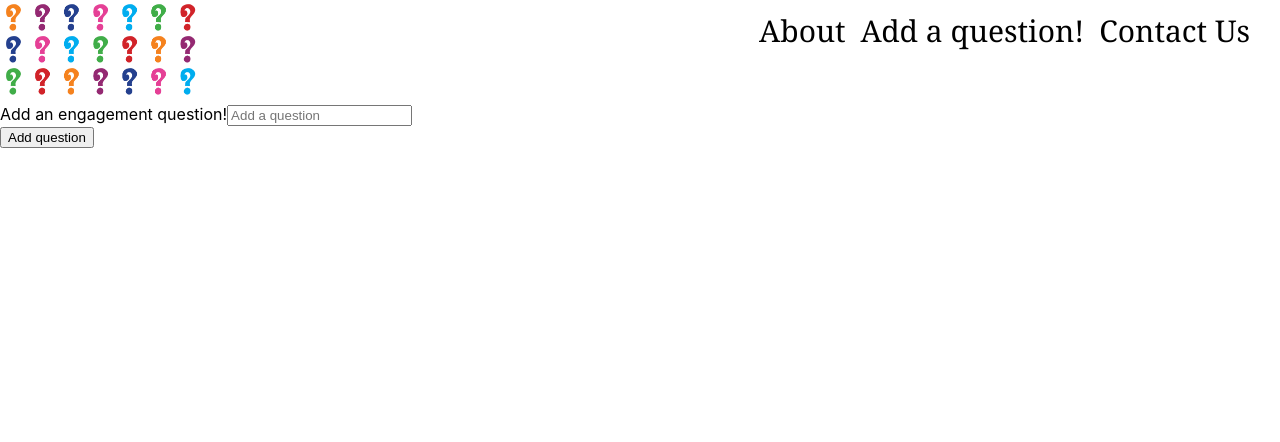
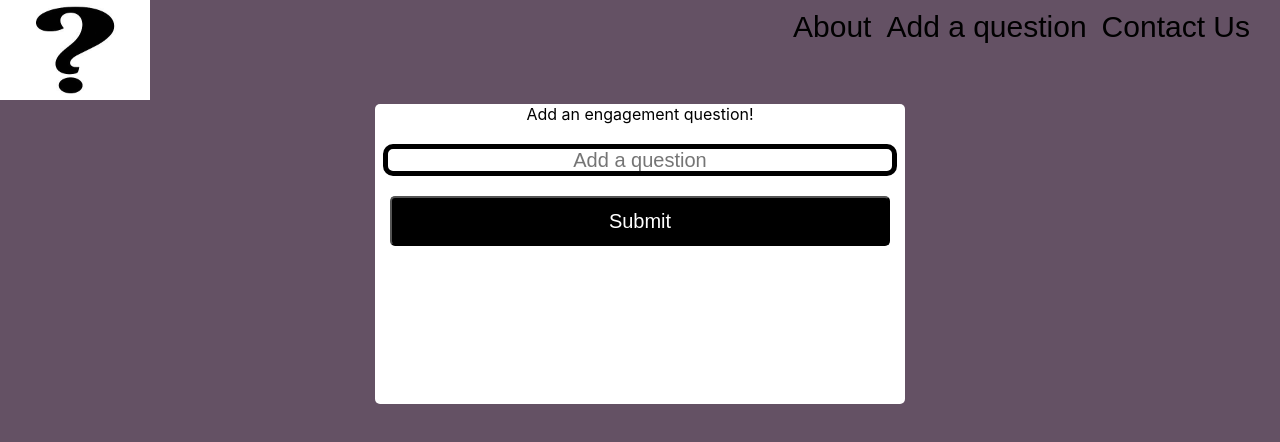
Before and after one commit to ktmac21/Engagement-Question-Generator, a React (Create React App) app in the folder client/: page /add in a window 1280 px wide. Shown: the top 442 px of the page. Built offline with nearby package versions, Linux system fonts and the light colour scheme.

Commit message:
added CSS styling to question components

```diff
--- a/client/src/App.css
+++ b/client/src/App.css
@@ -0,0 +1,4 @@
+body {
+    background-color: rgb(100, 81, 100);
+
+}
--- a/client/src/App.js
+++ b/client/src/App.js
@@ -1,5 +1,5 @@
 import Navigation from './components/Navigation';
-import GetQuestionBtn from './components/GetQuestionBtn';
+import GetAQuestion from './components/GetAQuestion';
 import { BrowserRouter, Routes, Route } from 'react-router-dom';
 import './App.css';
 import AddQuestionForm from './components/AddQuestionForm';
@@ -9,17 +9,19 @@ import Contact from './components/Contact';
 function App() {
 
   return (
+    <div className='App'>
     <BrowserRouter>
 
         <Navigation />
         <Routes>
-          <Route path='/' element={<GetQuestionBtn/>} />
+          <Route path='/' element={<GetAQuestion/>} />
           <Route path="/about" element={<About />} />
           <Route path="/add" element={<AddQuestionForm />} />
           <Route path="/contact" element={<Contact/>} />
         </Routes>
 
     </BrowserRouter>
+    </div>
   );
 }
 
--- /dev/null
+++ b/client/src/components/AddQuestionForm.css
@@ -0,0 +1,40 @@
+.button {
+    height: 50px;
+    width: 500px;
+    color: white;
+    border-radius: 5px;
+    background-color: black;
+    margin-top: 20px;
+}
+
+.button:hover {
+    box-shadow: 0 5px 15px black;
+    cursor: pointer;
+}
+
+.container {
+    display: flex;
+    flex-direction: row;
+    justify-content: center;
+
+}
+
+.container2 {
+    width: 530px;
+    height: 300px;
+    border-radius: 5px;
+    background-color: white;
+    text-align: center;
+
+
+}
+
+input {
+    margin-top: 20px;
+    height: 20px;
+    width: 500px;
+    text-align: center;
+    font-size: 20px;
+    border: solid 5px black;
+    border-radius: 10px;
+}
--- a/client/src/components/AddQuestionForm.js
+++ b/client/src/components/AddQuestionForm.js
@@ -1,6 +1,7 @@
 import { useState } from 'react';
-import React from 'react'
-import { axios } from "../axios"
+import React from 'react';
+import { axios } from "../axios";
+import './AddQuestionForm.css';
 
 
 const AddQuestionForm = () => {
@@ -27,17 +28,20 @@ const AddQuestionForm = () => {
   };
 
   return (
-    <form onSubmit={handleSubmit}>
-      <div>Add an engagement question!
+    <div className="container">
+    <form className='container2' onSubmit={handleSubmit}>
+      <div>Add an engagement question!</div>
           <input
           value={enteredQuestion.question}
           type="text"
           placeholder="Add a question"
           onChange={handleChange}
           />
-      </div>
-      <button type="submit">Add question</button>
+
+      <button className='button' type="submit">Submit</button>
     </form>
+
+    </div>
   );
 };
 
--- /dev/null
+++ b/client/src/components/GetAQuestion.css
@@ -0,0 +1,26 @@
+    .button {
+        height: 50px;
+        width: 500px;
+        color: white;
+        border-radius: 5px;
+        background-color: black;
+        font-size: 20px;
+    }
+
+.button:hover {
+    box-shadow: 0 5px 15px black;
+    cursor: pointer;
+}
+
+.container1 {
+    display: flex;
+    flex-direction: column;
+    align-items: center;
+}
+
+.questionElement {
+    font-family: fantasy;
+    font-size: 80px;
+    text-align: center;
+    margin-top: 50px;
+}
--- a/client/src/components/GetQuestionBtn.js
+++ b/client/src/components/GetAQuestion.js
@@ -1,10 +1,10 @@
-import { useState, useEffect } from 'react';
-import React from 'react'
-import { axios } from "../axios"
-import './GetQuestionBtn.css'
+import { useState } from 'react';
+import React from 'react';
+import { axios } from "../axios";
+import './GetAQuestion.css';
 
 
-const GetQuestionBtn = () => {
+const GetAQuestion = () => {
   const [question, setQuestion] = useState([]);
 
   const getQuestion = async () => {
@@ -20,23 +20,15 @@ const GetQuestionBtn = () => {
       );
   };
 
-  // useEffect(() => {
-
-  //   getQuestion();
-  // }, []);
-
   return (
-    <div className="container">
+    <div className="container1">
       <button className="button" onClick={getQuestion}>
         Get Question
       </button>
-      <div >
-        {question.question}
-        </div>
-        </div>
-
+      <p className='questionElement'>{question.question}</p>
+    </div>
   );
 };
 
 
-export default GetQuestionBtn;
+export default GetAQuestion;
--- a/client/src/components/GetQuestionBtn.css
+++ /dev/null
@@ -1,18 +0,0 @@
-.button {
-    height: 50px;
-    width: 100px;
-    color: purple;
-    border-radius: 5px;
-    background-color: black;
-}
-
-.button:hover {
-    box-shadow: 0 5px 15px black;
-    cursor: pointer;
-}
-
-.container {
-    display: flex;
-    flex-direction: column;
-    align-items: center;
-}
--- a/client/src/components/Navigation.css
+++ b/client/src/components/Navigation.css
@@ -15,7 +15,7 @@
     padding-left: 15px;
     font-size: 30px;
     text-decoration: none;
-    font-family: Georgia, 'Times New Roman', Times, serif;
+    font-family: fantasy;
 
 }
 
--- a/client/src/components/Navigation.js
+++ b/client/src/components/Navigation.js
@@ -1,5 +1,5 @@
 import React from 'react';
-import logo from '../images/questionMark.png'
+import logo from '../images/questionMark.jpeg'
 import { Link } from 'react-router-dom'
 import './Navigation.css'
 
@@ -7,12 +7,12 @@ const Navigation = () => {
   return (
     <div className="navContainer">
       <Link to="/">
-        <img src={logo} alt="logo" height="100" width="200" />
+        <img src={logo} alt="logo" height="100" width="150" />
       </Link>
       <nav className="navbar">
         <div>
           <Link to="/about" className="link">About</Link>
-          <Link to="/add"className="link">Add a question!</Link>
+          <Link to="/add"className="link">Add a question</Link>
           <Link to="/contact"className="link">Contact Us</Link>
         </div>
       </nav>
```
Also changed, not shown: client/src/images/questionMark.jpeg (added).
